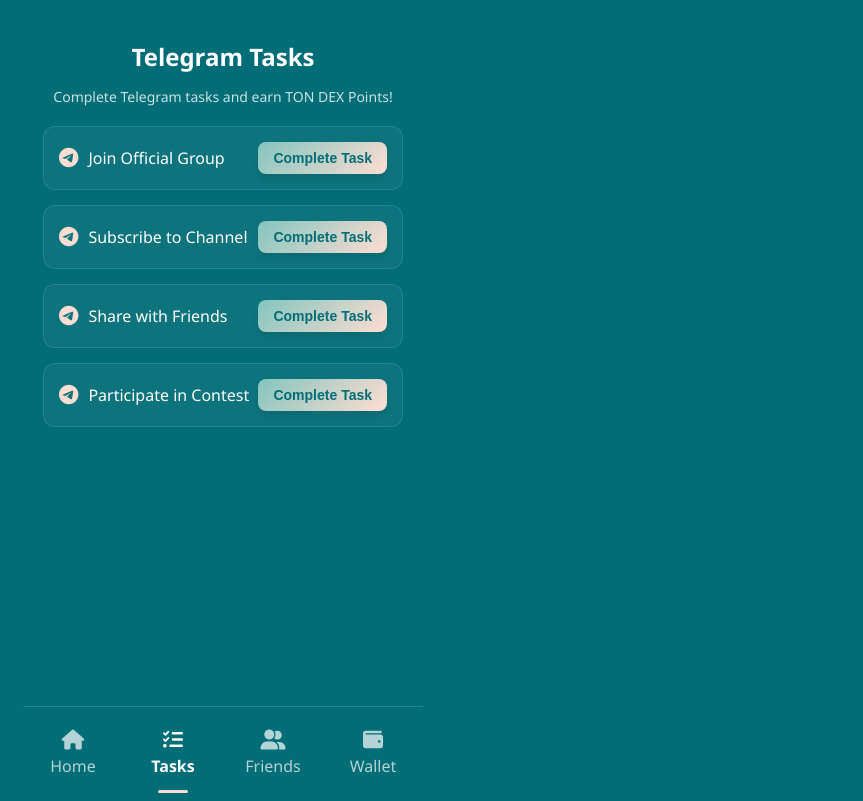
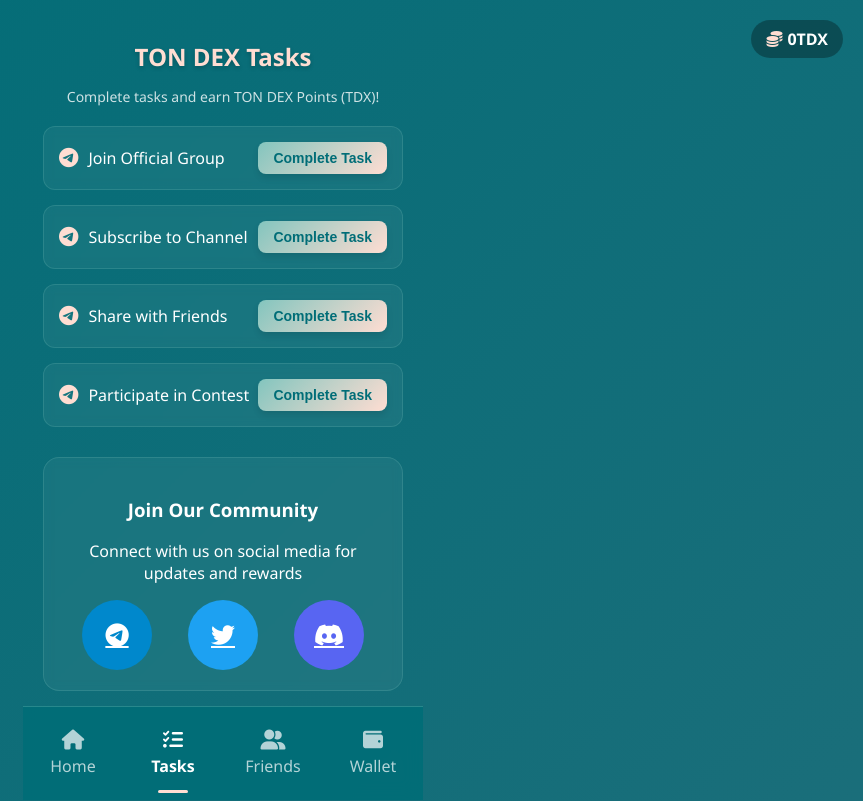
Before and after one commit to Piswap362/TonDex_tasks, a plain HTML site: page index.html in a window 1280 px wide. Shown: the whole page, without its empty margins (417-1280 px from the left). Drawn offline with Linux system fonts and the light colour scheme.

Commit message:
Update index.html

```diff
--- a/index.html
+++ b/index.html
@@ -24,6 +24,7 @@
             color: var(--text-light);
             text-align: center;
             overflow-x: hidden;
+            background: linear-gradient(135deg, var(--primary-dark) 0%, var(--primary-medium) 100%);
         }
 
         .scroll-container {
@@ -38,6 +39,8 @@
         h2 {
             margin-bottom: 5px;
             font-weight: 600;
+            color: var(--accent-color);
+            text-shadow: 0 2px 4px rgba(0,0,0,0.2);
         }
 
         .task {
@@ -50,10 +53,13 @@
             justify-content: space-between;
             border: 1px solid rgba(131, 197, 190, 0.2);
             transition: var(--transition);
+            backdrop-filter: blur(5px);
         }
 
         .task:hover {
             background: rgba(255, 255, 255, 0.08);
+            transform: translateY(-2px);
+            box-shadow: 0 4px 8px rgba(0,0,0,0.1);
         }
 
         .task i {
@@ -65,6 +71,7 @@
         .task span {
             display: flex;
             align-items: center;
+            flex: 1;
         }
 
         .task button {
@@ -78,6 +85,7 @@
             cursor: pointer;
             transition: var(--transition);
             box-shadow: var(--shadow);
+            min-width: 110px;
         }
 
         .task button:hover:not(:disabled) {
@@ -158,31 +166,121 @@
             color: rgba(255, 255, 255, 0.8);
             font-size: 14px;
         }
+
+        /* Social Media Section */
+        .social-section {
+            margin: 30px 0;
+            background: rgba(255, 255, 255, 0.05);
+            padding: 20px;
+            border-radius: 16px;
+            border: 1px solid rgba(131, 197, 190, 0.2);
+            backdrop-filter: blur(5px);
+        }
+
+        .social-links {
+            display: flex;
+            justify-content: space-around;
+            margin-top: 15px;
+        }
+
+        .social-link {
+            color: var(--text-light);
+            font-size: 24px;
+            transition: var(--transition);
+            padding: 10px;
+            border-radius: 50%;
+            width: 50px;
+            height: 50px;
+            display: flex;
+            align-items: center;
+            justify-content: center;
+        }
+
+        .social-link:hover {
+            transform: translateY(-5px) scale(1.1);
+        }
+
+        .telegram { background: #0088cc; }
+        .twitter { background: #1DA1F2; }
+        .discord { background: #5865F2; }
+
+        /* Points Counter */
+        .points-counter {
+            position: fixed;
+            top: 20px;
+            right: 20px;
+            background: rgba(0,0,0,0.3);
+            padding: 8px 15px;
+            border-radius: 20px;
+            font-weight: 600;
+            display: flex;
+            align-items: center;
+            z-index: 100;
+        }
+
+        .points-counter i {
+            color: var(--accent-color);
+            margin-right: 5px;
+        }
+
+        /* Animation for completed tasks */
+        @keyframes pulse {
+            0% { transform: scale(1); }
+            50% { transform: scale(1.05); }
+            100% { transform: scale(1); }
+        }
+
+        .completed {
+            animation: pulse 1.5s infinite;
+            border-color: var(--accent-color);
+        }
     </style>
 </head>
 <body>
+    <div class="points-counter">
+        <i class="fas fa-coins"></i>
+        <span id="pointsDisplay">0</span> TDX
+    </div>
+
     <div class="scroll-container">
-        <h2>Telegram Tasks</h2>
-        <p class="info-text">Complete Telegram tasks and earn TON DEX Points!</p>
+        <h2>TON DEX Tasks</h2>
+        <p class="info-text">Complete tasks and earn TON DEX Points (TDX)!</p>
 
-        <div class="task">
+        <div class="task" id="telegram_group">
             <span><i class="fab fa-telegram"></i> Join Official Group</span>
-            <button data-task="telegram_group" onclick="startTask(this)">Complete Task</button>
+            <button data-task="telegram_group" data-link="https://t.me/Tondex2025" onclick="startTask(this)">Complete Task</button>
         </div>
 
-        <div class="task">
+        <div class="task" id="telegram_channel">
             <span><i class="fab fa-telegram"></i> Subscribe to Channel</span>
-            <button data-task="telegram_channel" onclick="startTask(this)">Complete Task</button>
+            <button data-task="telegram_channel" data-link="https://t.me/Tondex2025" onclick="startTask(this)">Complete Task</button>
         </div>
 
-        <div class="task">
+        <div class="task" id="telegram_share">
             <span><i class="fab fa-telegram"></i> Share with Friends</span>
-            <button data-task="telegram_share" onclick="startTask(this)">Complete Task</button>
+            <button data-task="telegram_share" data-link="https://t.me/share/url?url=https://t.me/Tondex2025" onclick="startTask(this)">Complete Task</button>
         </div>
 
-        <div class="task">
+        <div class="task" id="telegram_contest">
             <span><i class="fab fa-telegram"></i> Participate in Contest</span>
-            <button data-task="telegram_contest" onclick="startTask(this)">Complete Task</button>
+            <button data-task="telegram_contest" data-link="https://t.me/Tondex2025" onclick="startTask(this)">Complete Task</button>
+        </div>
+
+        <div class="social-section">
+            <h3>Join Our Community</h3>
+            <p>Connect with us on social media for updates and rewards</p>
+
+            <div class="social-links">
+                <a href="https://t.me/Tondex2025" class="social-link telegram" target="_blank">
+                    <i class="fab fa-telegram"></i>
+                </a>
+                <a href="https://x.com/TonDex2025" class="social-link twitter" target="_blank">
+                    <i class="fab fa-twitter"></i>
+                </a>
+                <a href="https://discord.gg/dvGhNDkC" class="social-link discord" target="_blank">
+                    <i class="fab fa-discord"></i>
+                </a>
+            </div>
         </div>
     </div>
 
@@ -194,42 +292,94 @@
     </div>
 
     <script>
+        // Initialize points display
         document.addEventListener("DOMContentLoaded", function () {
+            updatePointsDisplay();
+
             document.querySelectorAll("button[data-task]").forEach(button => {
                 let task = button.getAttribute("data-task");
                 if (localStorage.getItem(task) === "completed") {
-                    button.innerText = "Claimed!";
-                    button.disabled = true;
+                    markTaskCompleted(task);
                 }
             });
         });
 
+        function updatePointsDisplay() {
+            let points = parseFloat(localStorage.getItem("points")) || 0;
+            document.getElementById("pointsDisplay").textContent = points;
+        }
+
         function startTask(button) {
             let task = button.getAttribute("data-task");
+            let link = button.getAttribute("data-link");
+
+            // Disable the button immediately
             button.disabled = true;
-            button.innerText = "Verifying...";
+            button.innerText = "Redirecting...";
 
+            // Open the Telegram link in a new tab immediately
+            window.open(link, "_blank");
+
+            // Change to "Claim" after 5 seconds
             setTimeout(() => {
                 button.innerText = "Claim Points";
                 button.disabled = false;
-                button.onclick = function () { claimPoints(this, task); };
+                button.onclick = function() { claimPoints(this, task); };
             }, 5000);
         }
 
         function claimPoints(button, task) {
             let points = parseFloat(localStorage.getItem("points")) || 0;
-            points += 5;
+            points += 5; // 5 points per task
             localStorage.setItem("points", points);
             localStorage.setItem(task, "completed");
+
+            markTaskCompleted(task);
+            updatePointsDisplay();
+
+            // Visual feedback
             button.innerText = "Claimed!";
             button.disabled = true;
+            button.style.background = "rgba(131, 197, 190, 0.3)";
 
-            // تأثير مرئي عند المطالبة بالنقاط
-            button.style.transform = "scale(1.1)";
+            // Create a floating +5 points animation
+            const pointsFloat = document.createElement("div");
+            pointsFloat.textContent = "+5 TDP";
+            pointsFloat.style.position = "absolute";
+            pointsFloat.style.color = "var(--accent-color)";
+            pointsFloat.style.fontWeight = "bold";
+            pointsFloat.style.animation = "floatUp 1s forwards";
+            pointsFloat.style.right = "20px";
+            pointsFloat.style.bottom = "20px";
+            document.body.appendChild(pointsFloat);
+
             setTimeout(() => {
-                button.style.transform = "scale(1)";
-            }, 200);
+                pointsFloat.remove();
+            }, 1000);
         }
+
+        function markTaskCompleted(task) {
+            const taskElement = document.getElementById(task);
+            if (taskElement) {
+                taskElement.classList.add("completed");
+                const button = taskElement.querySelector("button");
+                if (button) {
+                    button.innerText = "Claimed!";
+                    button.disabled = true;
+                    button.style.background = "rgba(131, 197, 190, 0.3)";
+                }
+            }
+        }
+
+        // CSS for floating animation
+        const style = document.createElement("style");
+        style.textContent = `
+            @keyframes floatUp {
+                0% { transform: translateY(0); opacity: 1; }
+                100% { transform: translateY(-50px); opacity: 0; }
+            }
+        `;
+        document.head.appendChild(style);
     </script>
 </body>
 </html>
```
